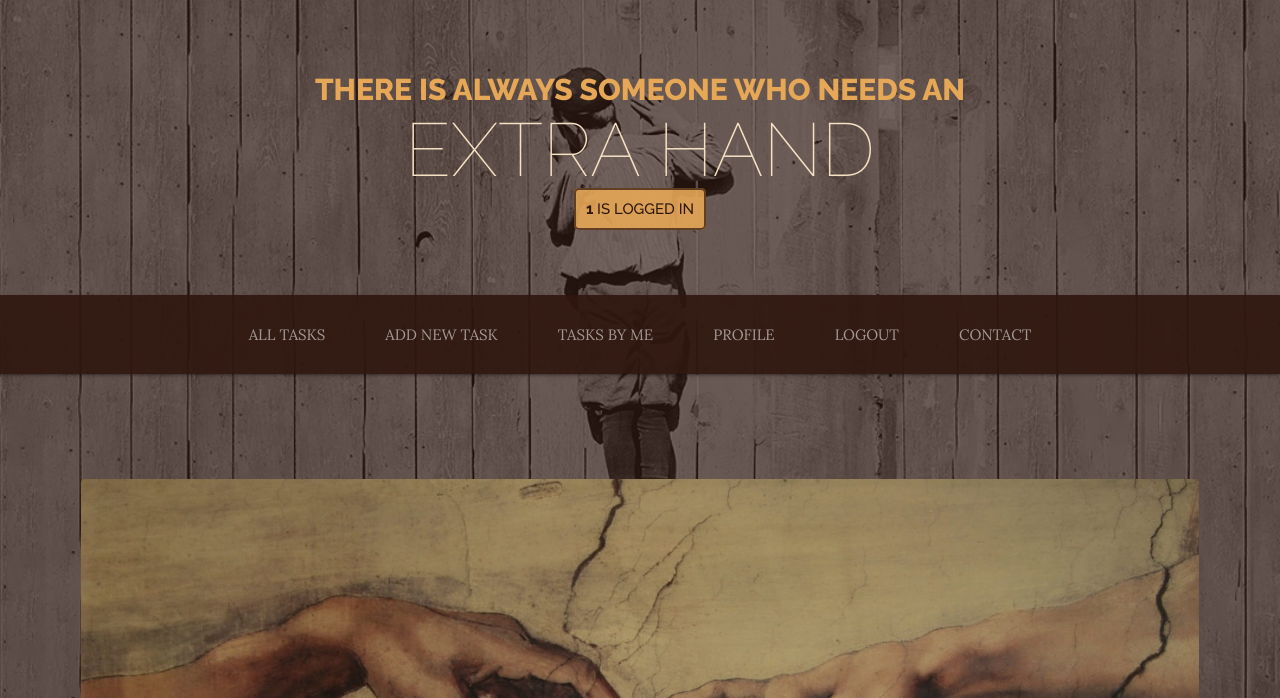
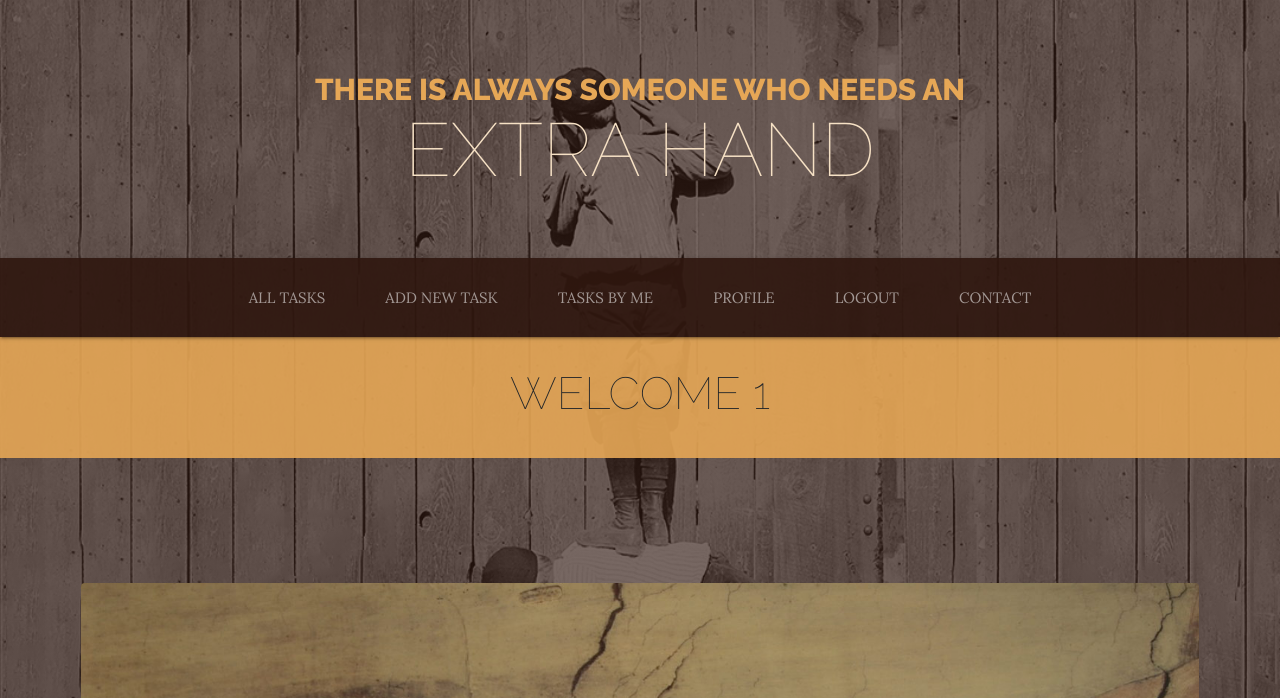
Before and after one commit to szomoru/extrahand-mp3, a Flask app: page /about in a window 1280 px wide. Shown: the top 698 px of the page. Run offline with Flask 2, Linux system fonts and the light colour scheme; the visitor is signed in with stand-in values (Sample User, id 1); some libraries are stand-ins or nearby versions.

Commit message:
logged in user name removed from the main title, Welcome user section added under navigation

```diff
--- a/templates/base.html
+++ b/templates/base.html
@@ -26,11 +26,6 @@
         <h1 class="site-heading text-center text-faded d-none d-lg-block">
             <span class="site-heading-upper text-primary mb-3">There is always someone who needs an</span>
             <span class="site-heading-lower">Extra Hand</span>
-            {% if session.user %}
-            <div class="text-center text-faded d-none d-sm-block rounded">
-                <span class="member-title"><strong>{{ session.user }}</strong> is logged in</span>
-            </div>
-            {% endif %}
         </h1>
     </header>
     <!-- Navigation-->
@@ -79,6 +74,18 @@
             </div>
         </div>
     </nav>
+
+    {% if session.user %}
+        <section>
+            <div class="row cta">
+            <div class="text-center rounded mb-3">
+                <h3 class="section-heading">
+                <span class="section-heading-lower">Welcome {{ session.user }}</span>
+                </h3>
+            </div>
+            </div>
+        </section>
+    {% endif %}
 
     <section class="row">
         <div class="col-xl-9 mx-auto section-middle">
```
